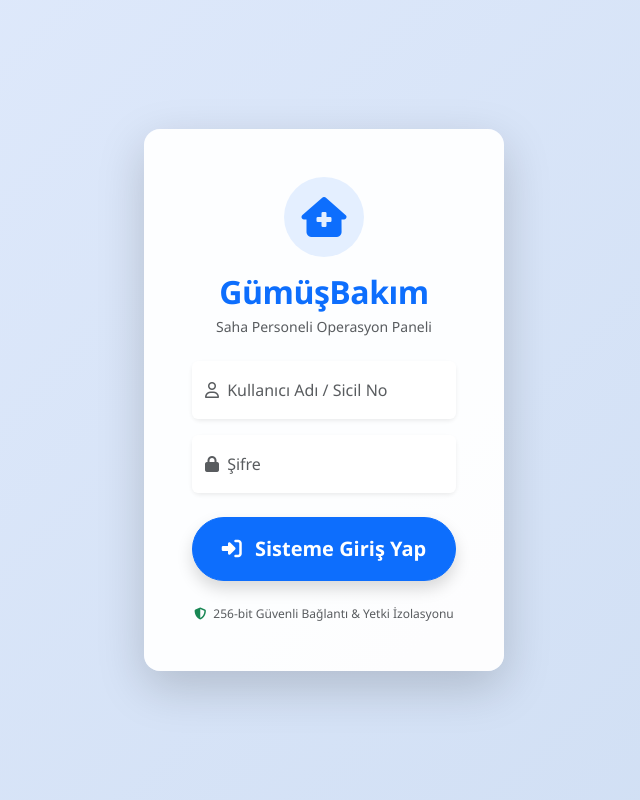
After one commit to muhammetemintural/GumusBakim, a Django app: page /login/ in a window 1280 px wide. The commit adds this page. Shown: the whole page, without its empty margins (316-956 px from the left). Run offline with Django 5.2, Linux system fonts and the light colour scheme.

Commit message:
html sayfaları oluşturulmaya başlandı ve bağlantılar yapılıyor

```diff
--- a/core/settings.py
+++ b/core/settings.py
@@ -59,10 +59,11 @@ ROOT_URLCONF = 'core.urls'
 TEMPLATES = [
     {
         'BACKEND': 'django.template.backends.django.DjangoTemplates',
-        'DIRS': [],
+        'DIRS': [BASE_DIR / 'templates'],
         'APP_DIRS': True,
         'OPTIONS': {
             'context_processors': [
+                'django.template.context_processors.debug',
                 'django.template.context_processors.request',
                 'django.contrib.auth.context_processors.auth',
                 'django.contrib.messages.context_processors.messages',
--- a/core/urls.py
+++ b/core/urls.py
@@ -1,22 +1,10 @@
-"""
-URL configuration for core project.
-
-The `urlpatterns` list routes URLs to views. For more information please see:
-    https://docs.djangoproject.com/en/6.0/topics/http/urls/
-Examples:
-Function views
-    1. Add an import:  from my_app import views
-    2. Add a URL to urlpatterns:  path('', views.home, name='home')
-Class-based views
-    1. Add an import:  from other_app.views import Home
-    2. Add a URL to urlpatterns:  path('', Home.as_view(), name='home')
-Including another URLconf
-    1. Import the include() function: from django.urls import include, path
-    2. Add a URL to urlpatterns:  path('blog/', include('blog.urls'))
-"""
 from django.contrib import admin
 from django.urls import path
+from hesaplar import views
 
 urlpatterns = [
     path('admin/', admin.site.urls),
+    path('', views.ana_sayfa, name='home'),
+    path('login/', views.personel_giris, name='login'),
+    path('dashboard/', views.dashboard, name='dashboard'),
 ]
--- a/hastalar/admin.py
+++ b/hastalar/admin.py
@@ -1,4 +1,7 @@
 from django.contrib import admin
 from .models import Hasta
 
-admin.site.register(Hasta)
+@admin.register(Hasta)
+class HastaAdmin(admin.ModelAdmin):
+    list_display = ('ad', 'soyad', 'tc_kimlik_no', 'telefon', 'kan_grubu') # Ana listede görünecek sütunlar
+    search_fields = ('ad', 'soyad', 'tc_kimlik_no') # Arama çubuğu ekler
--- a/hesaplar/views.py
+++ b/hesaplar/views.py
@@ -1,3 +1,32 @@
-from django.shortcuts import render
+from django.shortcuts import render, redirect
+from django.contrib.auth import authenticate, login
+from django.contrib import messages
 
-# Create your views here.
+# 1. Ana Karşılama Sayfası
+def ana_sayfa(request):
+    return render(request, 'index.html')
+
+# 2. Personel Giriş (Login) İşlemleri
+def personel_giris(request):
+    # Eğer butona basılmışsa (POST isteği geldiyse)
+    if request.method == 'POST':
+        kullanici = request.POST.get('username')
+        sifre = request.POST.get('password')
+
+        # Güvenlik Şefi: Veri tabanındaki şifreyle eşleşiyor mu kontrol et
+        user = authenticate(request, username=kullanici, password=sifre)
+
+        if user is not None:
+            # Şifre doğruysa kapıyı aç ve oturum başlat
+            login(request, user)
+            return redirect('dashboard') # İçeri al
+        else:
+            # Yanlışsa ekrana kırmızı hata mesajı gönder
+            messages.error(request, 'Kullanıcı adı veya şifre hatalı. Lütfen kontrol ediniz.')
+
+    # Butona basılmadıysa sadece formu göster
+    return render(request, 'login.html')
+
+# 3. İçerisi (Giriş yaptıktan sonra açılacak olan ana ekran)
+def dashboard(request):
+    return render(request, 'dashboard.html')
--- /dev/null
+++ b/templates/auth_base.html
@@ -0,0 +1,50 @@
+<!DOCTYPE html>
+<html lang="tr">
+<head>
+    <meta charset="UTF-8">
+    <meta name="viewport" content="width=device-width, initial-scale=1.0">
+    <title>{% block title %}GümüşBakım | Sisteme Giriş{% endblock %}</title>
+
+    <link href="https://cdn.jsdelivr.net/npm/bootstrap@5.3.2/dist/css/bootstrap.min.css" rel="stylesheet">
+
+    <link rel="stylesheet" href="https://cdnjs.cloudflare.com/ajax/libs/font-awesome/6.4.2/css/all.min.css">
+
+    <style>
+        /* Sistemin dış kapısı için güven veren, tam sayfa (100vh) ortalanmış tasarım */
+        body {
+            /* Hafif medikal mavi/gri gradient (renk geçişli) arka plan */
+            background: linear-gradient(135deg, #e0eafc 0%, #cfdef3 100%);
+            height: 100vh;
+            display: flex;
+            align-items: center; /* Dikeyde ortala */
+            justify-content: center; /* Yatayda ortala */
+            font-family: 'Segoe UI', Tahoma, Geneva, Verdana, sans-serif;
+            margin: 0;
+        }
+
+        /* Giriş kutusunu saracak olan esnek yapı */
+        .auth-wrapper {
+            width: 100%;
+            max-width: 400px; /* Mobilde tam ekran, PC'de kibar bir kutu */
+            padding: 20px;
+        }
+
+        /* GümüşBakım Logosu İçin Ufak Bir Ayar */
+        .auth-logo-text {
+            color: #0d6efd;
+            font-weight: 800;
+            letter-spacing: -0.5px;
+        }
+    </style>
+</head>
+<body>
+
+    <main class="auth-wrapper">
+        {% block content %}
+
+        {% endblock %}
+    </main>
+
+    <script src="https://cdn.jsdelivr.net/npm/bootstrap@5.3.2/dist/js/bootstrap.bundle.min.js"></script>
+</body>
+</html>
--- /dev/null
+++ b/templates/login.html
@@ -0,0 +1,49 @@
+{% extends 'auth_base.html' %}
+
+{% block title %}GümüşBakım | Personel Girişi{% endblock %}
+
+{% block content %}
+<div class="card shadow-lg border-0 rounded-4" style="background-color: rgba(255, 255, 255, 0.95);">
+    <div class="card-body p-4 p-md-5 text-center">
+
+        <div class="mb-4">
+            <div class="d-inline-flex align-items-center justify-content-center bg-primary bg-opacity-10 rounded-circle mb-3" style="width: 80px; height: 80px;">
+                <i class="fa-solid fa-house-medical text-primary" style="font-size: 2.5rem;"></i>
+            </div>
+            <h2 class="auth-logo-text mb-0">GümüşBakım</h2>
+            <p class="text-muted small mt-1">Saha Personeli Operasyon Paneli</p>
+        </div>
+
+        {% if messages %}
+            {% for message in messages %}
+                <div class="alert alert-danger py-2 small rounded-3 text-start shadow-sm" role="alert">
+                    <i class="fa-solid fa-triangle-exclamation me-1"></i> {{ message }}
+                </div>
+            {% endfor %}
+        {% endif %}
+
+        <form method="POST" action="">
+            {% csrf_token %}
+
+            <div class="form-floating mb-3 text-start shadow-sm rounded-3">
+                <input type="text" class="form-control border-0" id="kullanici_adi" name="username" placeholder="Kullanıcı Adı" required autocomplete="off">
+                <label for="kullanici_adi" class="text-muted"><i class="fa-regular fa-user me-1"></i> Kullanıcı Adı / Sicil No</label>
+            </div>
+
+            <div class="form-floating mb-4 text-start shadow-sm rounded-3">
+                <input type="password" class="form-control border-0" id="sifre" name="password" placeholder="Şifre" required>
+                <label for="sifre" class="text-muted"><i class="fa-solid fa-lock me-1"></i> Şifre</label>
+            </div>
+
+            <button type="submit" class="btn btn-primary btn-lg w-100 rounded-pill shadow fw-bold py-3">
+                <i class="fa-solid fa-right-to-bracket me-2"></i> Sisteme Giriş Yap
+            </button>
+        </form>
+
+        <div class="mt-4 text-muted" style="font-size: 0.75rem;">
+            <i class="fa-solid fa-shield-halved text-success me-1"></i> 256-bit Güvenli Bağlantı & Yetki İzolasyonu
+        </div>
+
+    </div>
+</div>
+{% endblock %}
```
Also changed, not shown: templates/base.html (+55 -15 lines), templates/dashboard.html (added, +23 -0 lines), templates/index.html (added, +42 -0 lines).
